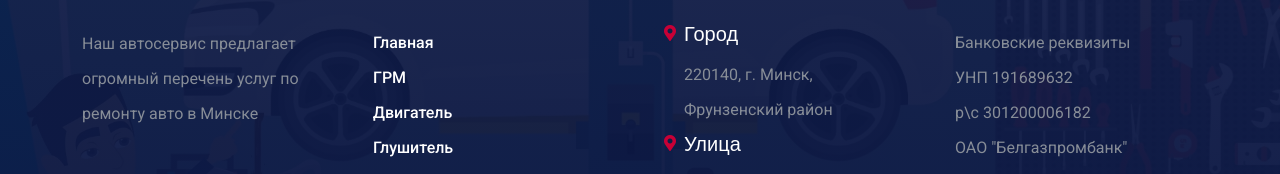
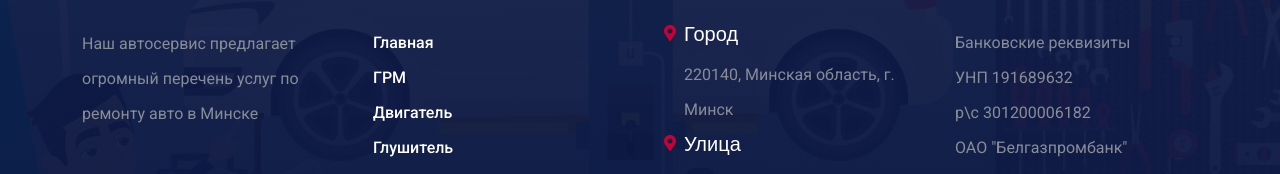
Before and after one commit to vilarby/vilarby.github.io, a plain HTML site: page index.html in a window 1280 px wide. Shown: the part 6040-6214 px from the top of the page. Drawn offline with Linux system fonts and the light colour scheme.

Commit message:
Update index.html

```diff
--- a/index.html
+++ b/index.html
@@ -734,7 +734,7 @@
                                         <i class="fas fa-map-marker-alt text-primary me-2"></i>
                                         <div>
                                             <h5 class="text-white mb-2">Город</h5>
-                                            <p class="mb-0">220140, г. Минск, Фрунзенский район</p>
+                                            <p class="mb-0">220140, Минская область, г. Минск</p>
                                         </div>
                                     </div>
                                 </div>
```
